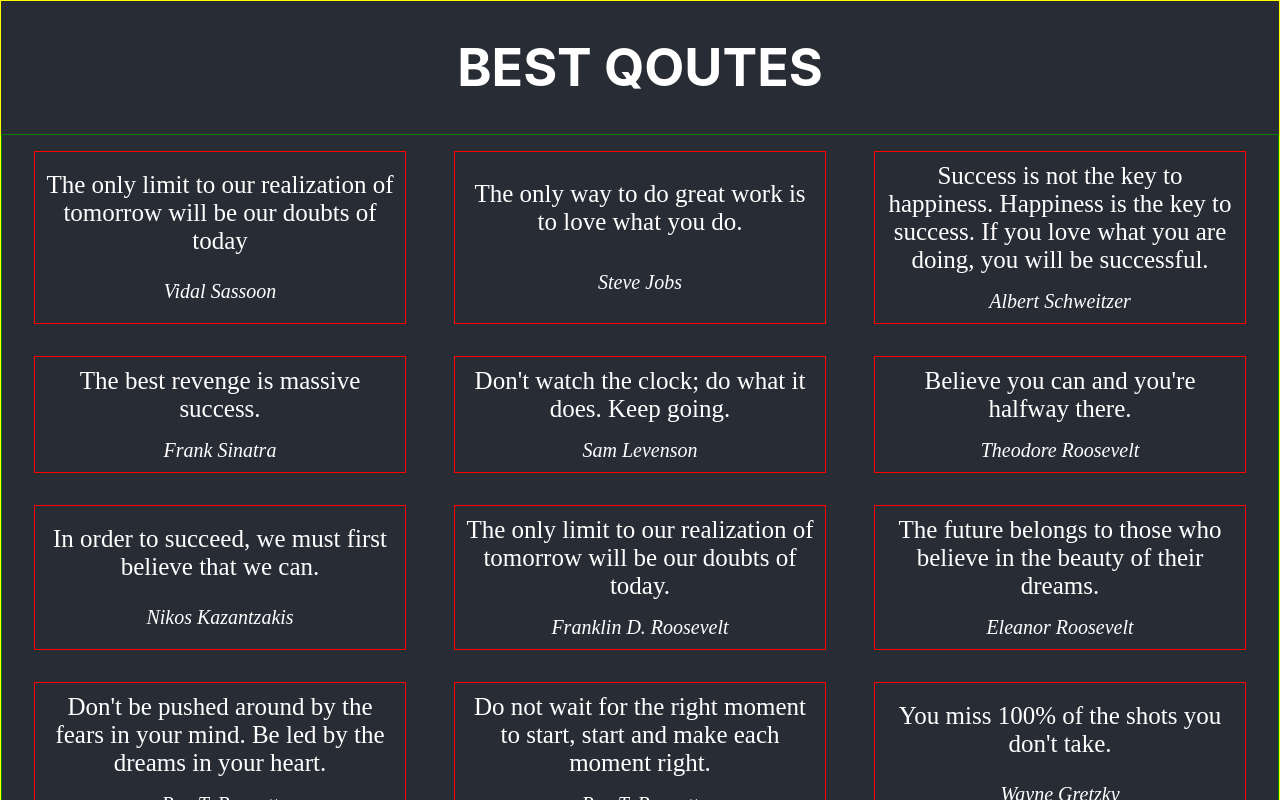
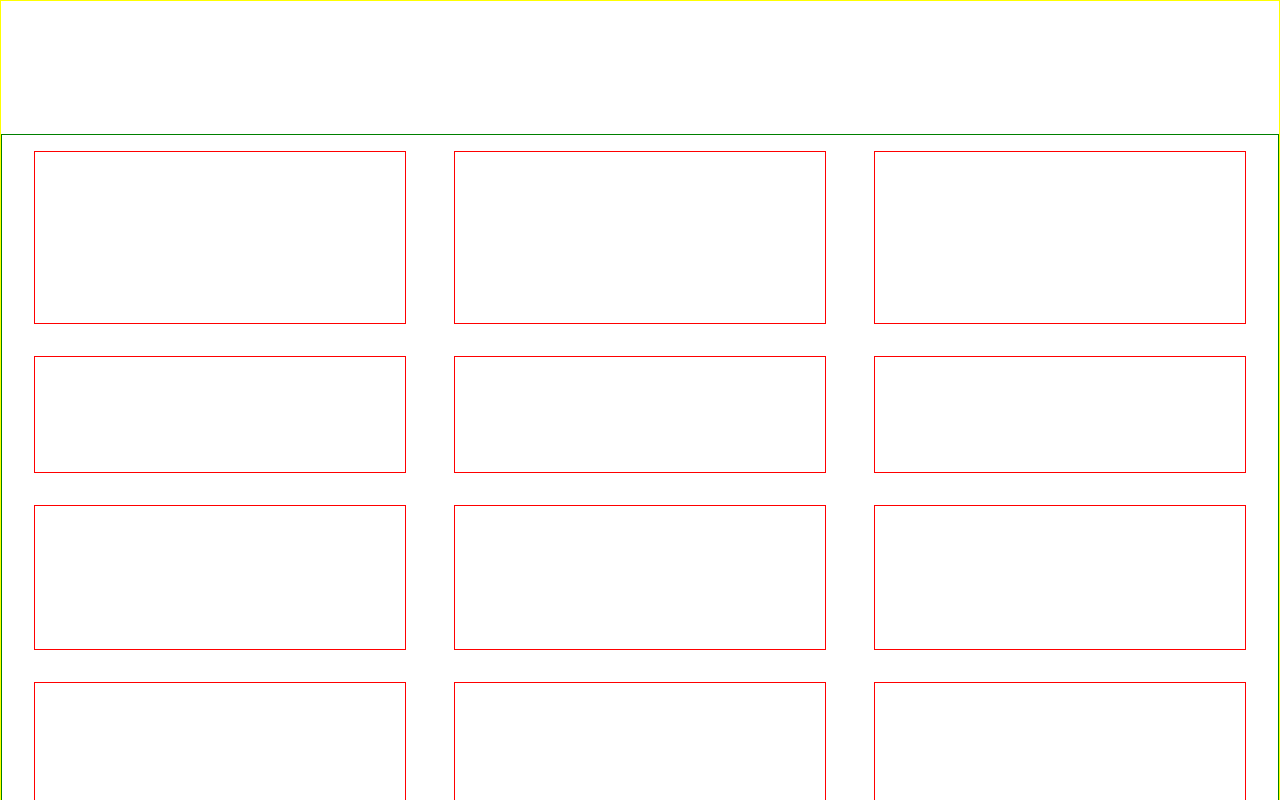
Before and after one commit to SKSurain/qoutes4u, a React (Create React App) app: page / in a window 1280 px wide. Shown: the top 800 px of the page. Built offline with nearby package versions, Linux system fonts and the light colour scheme.

Commit message:
REMOVED BACKGROUND COLOR FROM APP-HEADER

```diff
--- a/src/App.css
+++ b/src/App.css
@@ -3,7 +3,6 @@
 }
 
 .App-header {
-  background-color: #282c34;
   min-height: 100vh;
   display: flex;
   flex-direction: column;
```
